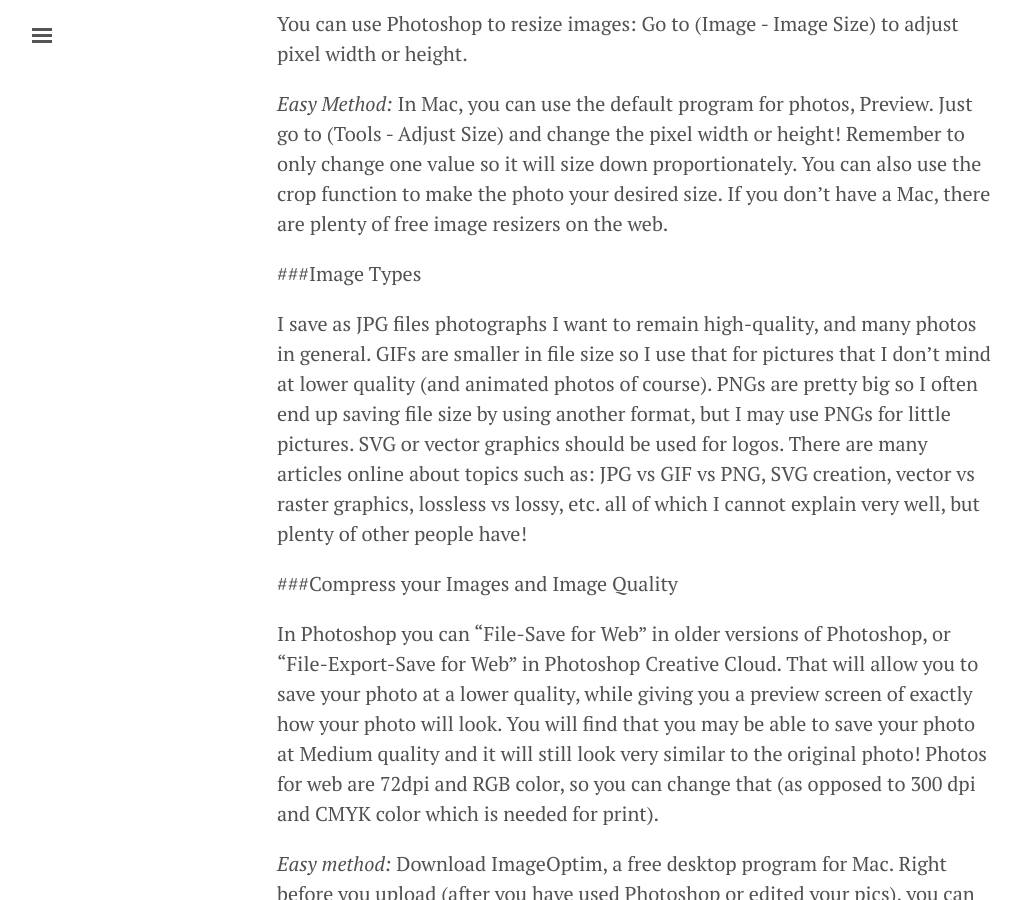
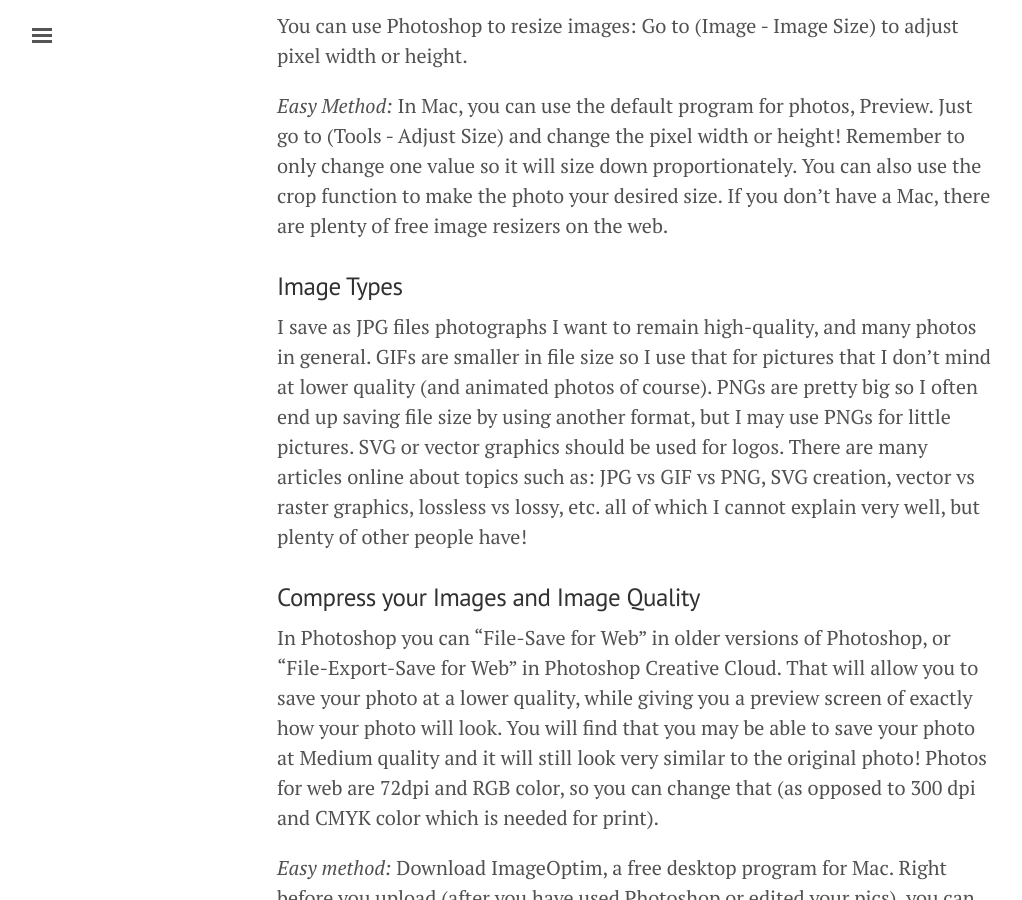
Before and after one commit to mmmfang/blog, a Jekyll site: the page built from _posts/2016-5-10-image-optimization-tips.md, in a window 1280 px wide and 900 px high, scrolled down 903 px. Shown: the whole window, without its empty margins (3-1025 px from the left). Built offline with Jekyll 4.4.1, drawn with Linux system fonts in a browser that asks for light colours; some of the changed text lies outside the part shown.

Commit message:
md edits

```diff
--- a/_posts/2016-5-10-image-optimization-tips.md
+++ b/_posts/2016-5-10-image-optimization-tips.md
@@ -5,7 +5,7 @@ title: Quick and Easy Image Optimization Tips
 
 Something I have been thinking about (and doing a lot of lately) is image optimization for web. How do you make sure your image-heavy site loads quickly, while also ensuring your images will look good on retina/ high-resolution screens? There are many good articles out there about optimizing images, so I wanted to bring up some quick and easy things I do on a regular basis.
 
-###Resizing Images
+### Resizing Images
 
 Before you do anything, make sure you have the original images saved elsewhere, in case you make a change you can't undo! An easy way to decrease file size is to resize the image. Professional photographers take extremely high quality photographs: an image can have a size of 10MB and be 4000px wide (almost 42"!) A website would take a very long time to load such a big photo, and you definitely do not need that size.
 
@@ -15,11 +15,11 @@ You can use Photoshop to resize images: Go to (Image - Image Size) to adjust pix
 
 *Easy Method:* In Mac, you can use the default program for photos, Preview. Just go to (Tools - Adjust Size) and change the pixel width or height! Remember to only change one value so it will size down proportionately. You can also use the crop function to make the photo your desired size. If you don't have a Mac, there are plenty of free image resizers on the web.
 
-###Image Types
+### Image Types
 
 I save as JPG files photographs I want to remain high-quality, and many photos in general. GIFs are smaller in file size so I use that for pictures that I don't mind at lower quality (and animated photos of course). PNGs are pretty big so I often end up saving file size by using another format, but I may use PNGs for little pictures. SVG or vector graphics should be used for logos. There are many articles online about topics such as: JPG vs GIF vs PNG, SVG creation, vector vs raster graphics, lossless vs lossy, etc. all of which I cannot explain very well, but plenty of other people have!
 
-###Compress your Images and Image Quality
+### Compress your Images and Image Quality
 
 In Photoshop you can "File-Save for Web" in older versions of Photoshop, or "File-Export-Save for Web" in Photoshop Creative Cloud. That will allow you to save your photo at a lower quality, while giving you a preview screen of exactly how your photo will look. You will find that you may be able to save your photo at Medium quality and it will still look very similar to the original photo! Photos for web are 72dpi and RGB color, so you can change that (as opposed to 300 dpi and CMYK color which is needed for print).
 
@@ -27,7 +27,7 @@ In Photoshop you can "File-Save for Web" in older versions of Photoshop, or "Fil
 
 If you don't have Photoshop, there are free image editing alternatives like PicMonkey and GIMP.
 
-*Other*
+### Other
 
 Other suggestions include serving up different sizes of the same image using CSS, Javascript or in your HTML image tags. Or perhaps serving your assets on a content delivery network (CDN) not on your own site.
 
```
